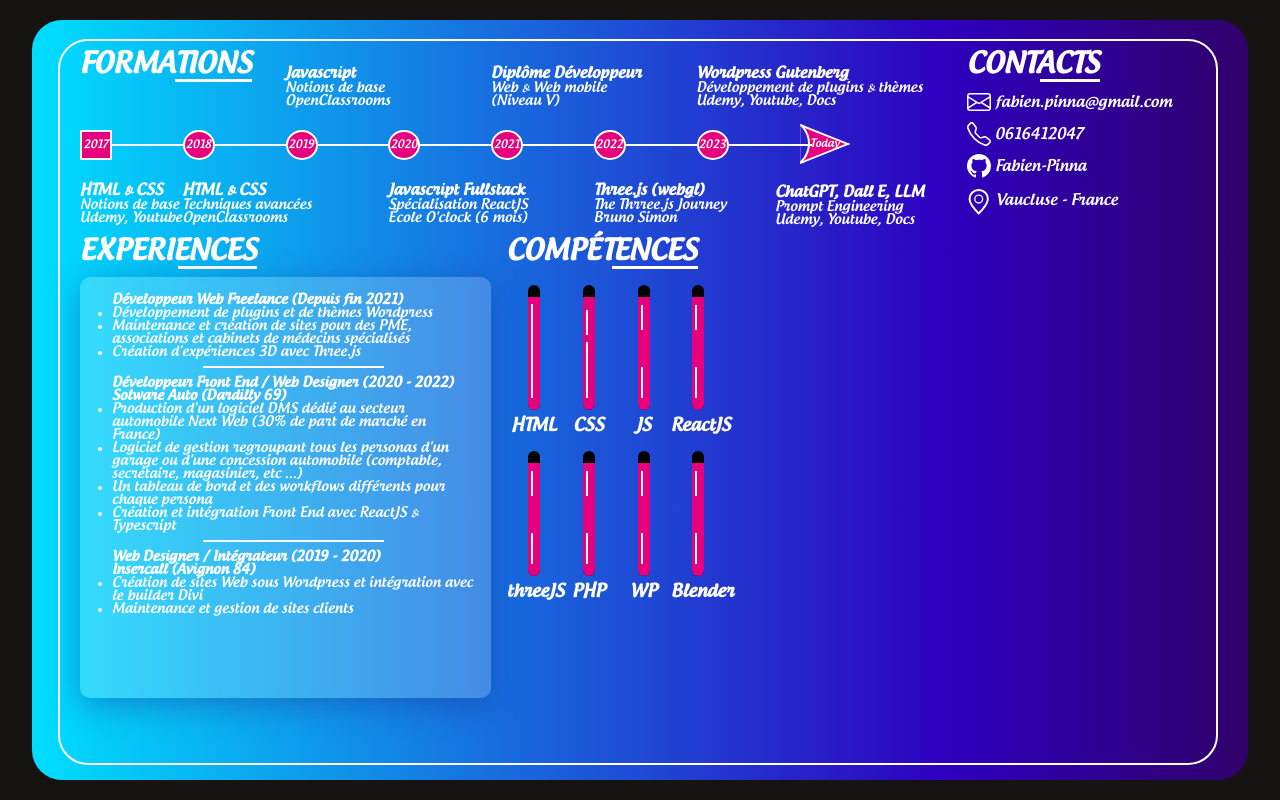
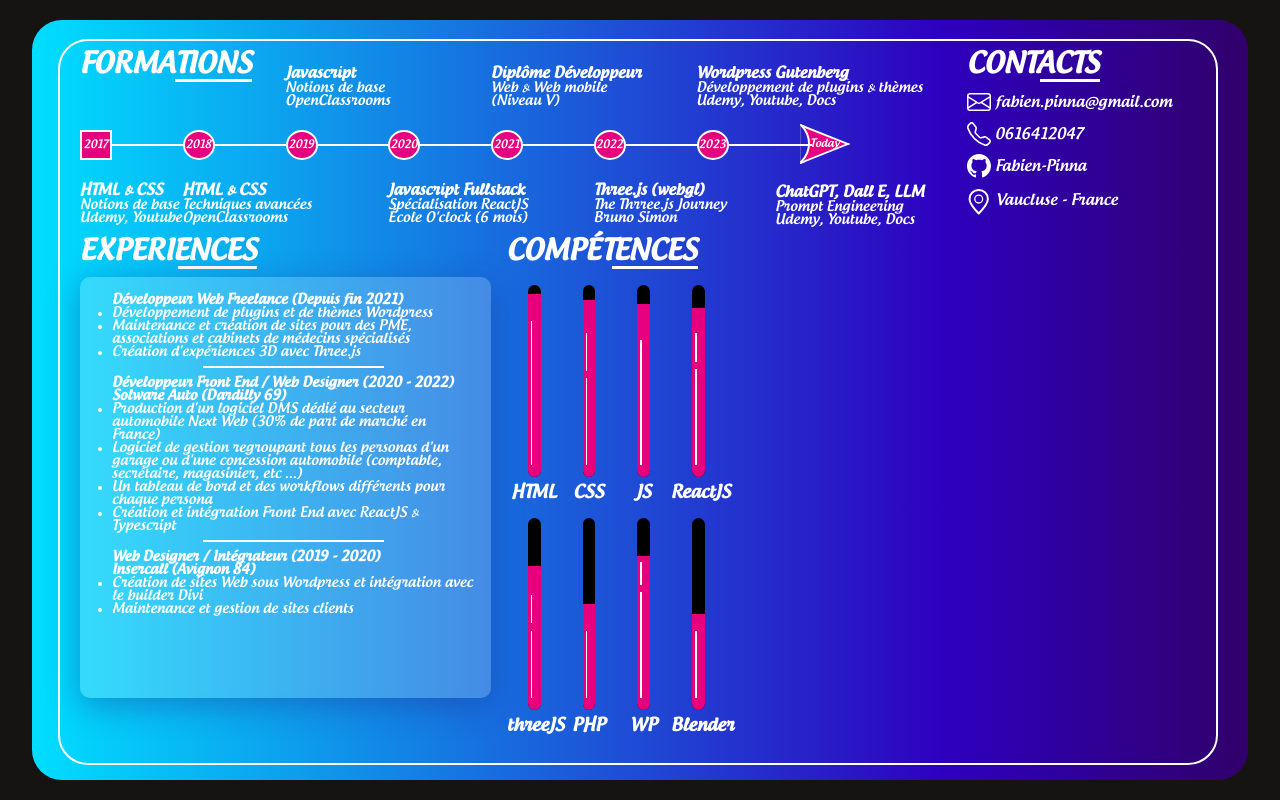
Before and after one commit to Fabien-Pinna/my-resume, a React app: page / in a window 1280 px wide. Built offline with nearby package versions, Linux system fonts and the light colour scheme; the HTML template or start-up script is replaced by a standard one.

Commit message:
skills part done for now

```diff
--- a/src/components/Skill/SkillItem/SkillItem.scss
+++ b/src/components/Skill/SkillItem/SkillItem.scss
@@ -6,8 +6,8 @@ $hot-pink: #e6007e;
     width: 25%;
 
     .gauge {
-        height: 125px;
-        width: 12px;
+        height: 12rem;
+        width: 0.8rem;
         display: block;
         background: #000;
         border-radius: 10px;
@@ -27,7 +27,7 @@ $hot-pink: #e6007e;
 
         .gauge-first-border, .gauge-second-border  {
             position: absolute;
-            width: 2px;
+            width: 1.5px;
             background: #fff;
             left: 3px;
         }
--- a/src/data/skillData.js
+++ b/src/data/skillData.js
@@ -2,7 +2,7 @@ export const skillData = [
     {
         skill: 'html',
         className: 'htmlItem',
-        gaugeHeight: '90%',
+        gaugeHeight: '95%',
         firstBorderHeight: '75%',
         secondBorderHeight: '',
         borderTop: '',
@@ -11,64 +11,64 @@ export const skillData = [
     {
         skill: 'CSS',
         className: 'cssItem',
-        gaugeHeight: '90%',
+        gaugeHeight: '92%',
         firstBorderHeight: '45%',
         secondBorderHeight: '20%',
-        borderTop: '25px',
+        borderTop: '25%',
         textContent: 'CSS'
     },
     {
         skill: 'JS',
         className: 'jsItem',
         gaugeHeight: '90%',
-        firstBorderHeight: '25%',
-        secondBorderHeight: '20%',
-        borderTop: '20px',
+        firstBorderHeight: '65%',
+        secondBorderHeight: '',
+        borderTop: '',
         textContent: 'JS'
     },
     {
         skill: 'reactJS',
         className: 'reactJSItem',
-        gaugeHeight: '90%',
-        firstBorderHeight: '25%',
-        secondBorderHeight: '20%',
-        borderTop: '20px',
+        gaugeHeight: '88%',
+        firstBorderHeight: '50%',
+        secondBorderHeight: '15%',
+        borderTop: '25%',
         textContent: 'ReactJS'
     },
     {
         skill: 'threeJS',
         className: 'threeJSItem',
-        gaugeHeight: '90%',
-        firstBorderHeight: '25%',
-        secondBorderHeight: '20%',
-        borderTop: '20px',
+        gaugeHeight: '75%',
+        firstBorderHeight: '35%',
+        secondBorderHeight: '15%',
+        borderTop: '40%',
         textContent: 'threeJS'
     },
     {
         skill: 'php',
         className: 'phpItem',
-        gaugeHeight: '90%',
-        firstBorderHeight: '25%',
-        secondBorderHeight: '20%',
-        borderTop: '20px',
+        gaugeHeight: '55%',
+        firstBorderHeight: '35%',
+        secondBorderHeight: '',
+        borderTop: '',
         textContent: 'PHP'
     },
     {
         skill: 'wordpress',
         className: 'wpItem',
-        gaugeHeight: '90%',
-        firstBorderHeight: '25%',
-        secondBorderHeight: '20%',
-        borderTop: '20px',
+        gaugeHeight: '80%',
+        firstBorderHeight: '55%',
+        secondBorderHeight: '12%',
+        borderTop: '23%',
         textContent: 'WP'
     },
     {
         skill: 'blender',
         className: 'blenderItem',
-        gaugeHeight: '90%',
-        firstBorderHeight: '25%',
-        secondBorderHeight: '20%',
-        borderTop: '20px',
+        gaugeHeight: '50%',
+        firstBorderHeight: '35%',
+        secondBorderHeight: '',
+        borderTop: '',
         textContent: 'Blender'
     },
 
```
